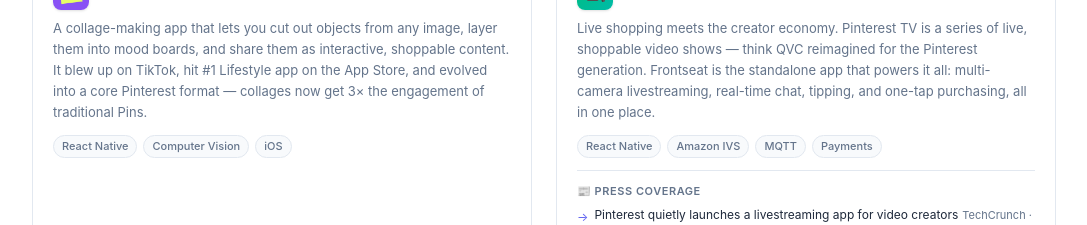
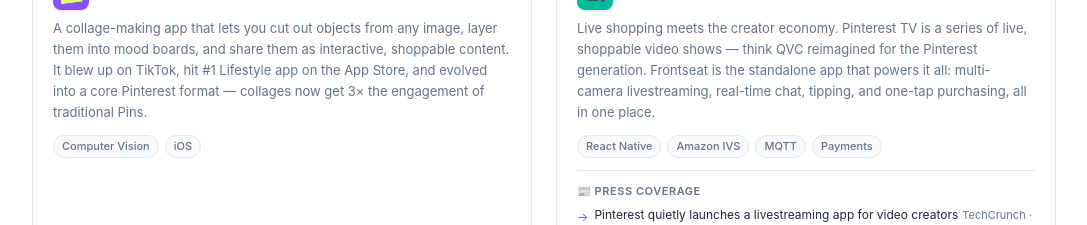
Before and after one commit to anweiqi/personal-website, a Next.js app: page / in a window 1280 px wide. Shown: the part 3960-4185 px from the top of the page, without its empty margins (96-1183 px from the left). Built offline with nearby package versions, Linux system fonts and the light colour scheme.

Commit message:
Remove React Native tag from Shuffles → Collages

```diff
--- a/src/components/Projects.tsx
+++ b/src/components/Projects.tsx
@@ -68,7 +68,7 @@
     title: "Shuffles → Collages",
     description:
       "A collage-making app that lets you cut out objects from any image, layer them into mood boards, and share them as interactive, shoppable content. It blew up on TikTok, hit #1 Lifestyle app on the App Store, and evolved into a core Pinterest format — collages now get 3× the engagement of traditional Pins.",
-    tags: ["React Native", "Computer Vision", "iOS"],
+    tags: ["Computer Vision", "iOS"],
     gradient: "from-amber-500 to-orange-500",
     emoji: "✨",
     image: "/projects/shuffles.webp",
```
